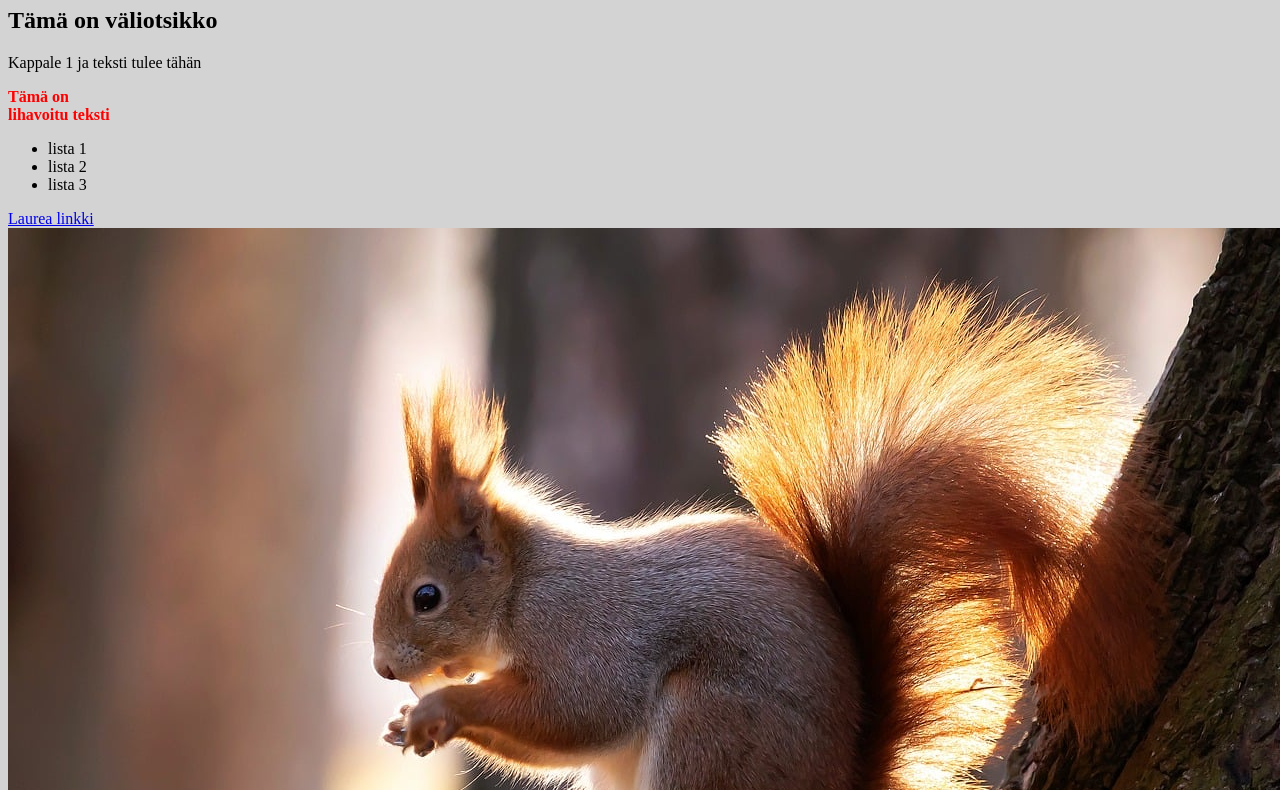
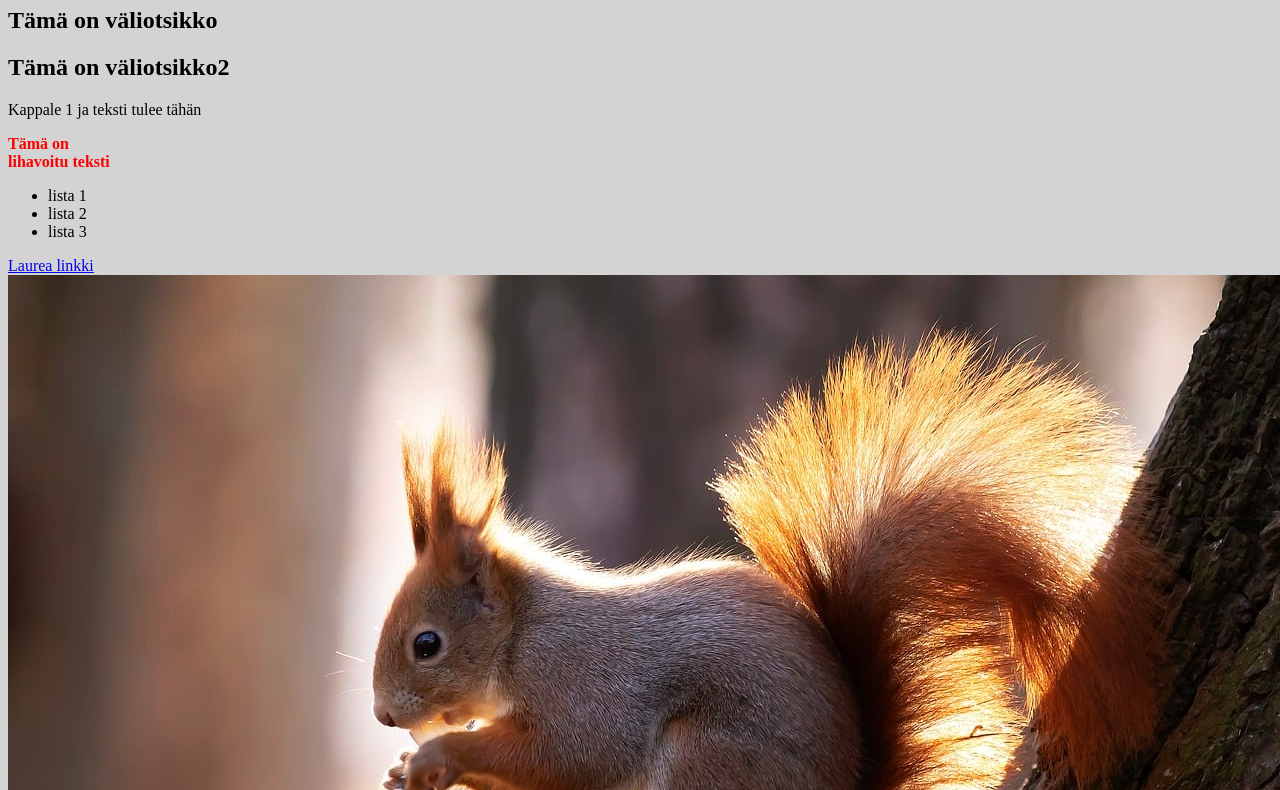
Before and after one commit to mjhollmen/KEVAT_2024, a plain HTML site: page Workshop1/index.html in a window 1280 px wide. Shown: the part 99-889 px from the top of the page. Drawn offline with Linux system fonts and the light colour scheme; files whose address does not match are found by name.

Commit message:
kommitoi 2

```diff
--- a/Workshop1/index.html
+++ b/Workshop1/index.html
@@ -10,6 +10,7 @@
     <header>tämä  header osuus yläotsikko</header>
     <h1 class="red">Tämä on pääotsikko</h1>
     <h2>Tämä on väliotsikko</h2>
+    <h2>Tämä on väliotsikko2</h2>
     <p>Kappale 1 ja teksti tulee tähän</p>
     <p class="red"><strong>Tämä on <br>lihavoitu teksti</strong></p>
     <ul>
```
